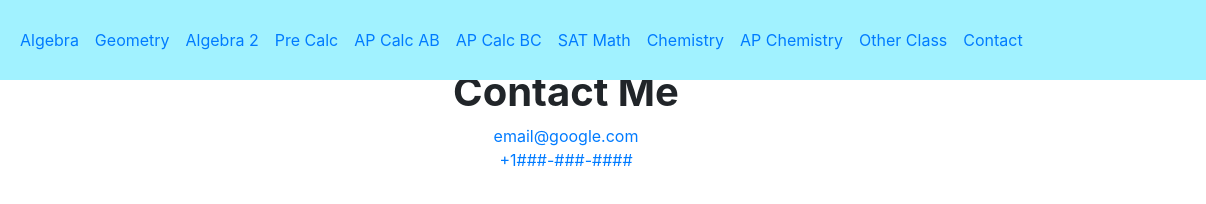
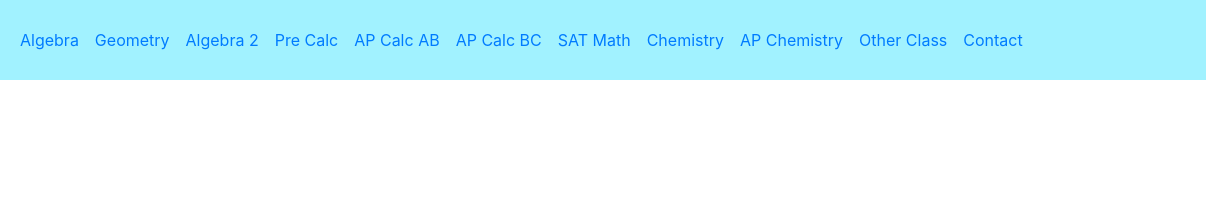
Before and after one commit to garfield8123/tutoringwebsite, a plain HTML site: page Register.html in a window 1280 px wide. Shown: the full height of the page, 74-1280 px from the left. Drawn offline with nearby package versions, Linux system fonts and the light colour scheme.

Commit message:
Register.html

```diff
--- a/Contact.html
+++ b/Register.html
@@ -59,9 +59,7 @@
     <h1 class="gap"></h1>
     <div class ="row">
       <div class ="col-md-12" align="center">
-        <h1><strong>Contact Me</strong></h1>
-        <a href="mailto:email@google.com">email@google.com</a><br>
-        <a href="tel:+1##########">+1###-###-####</a><br>
+
       </div>
     </div>
 
```
